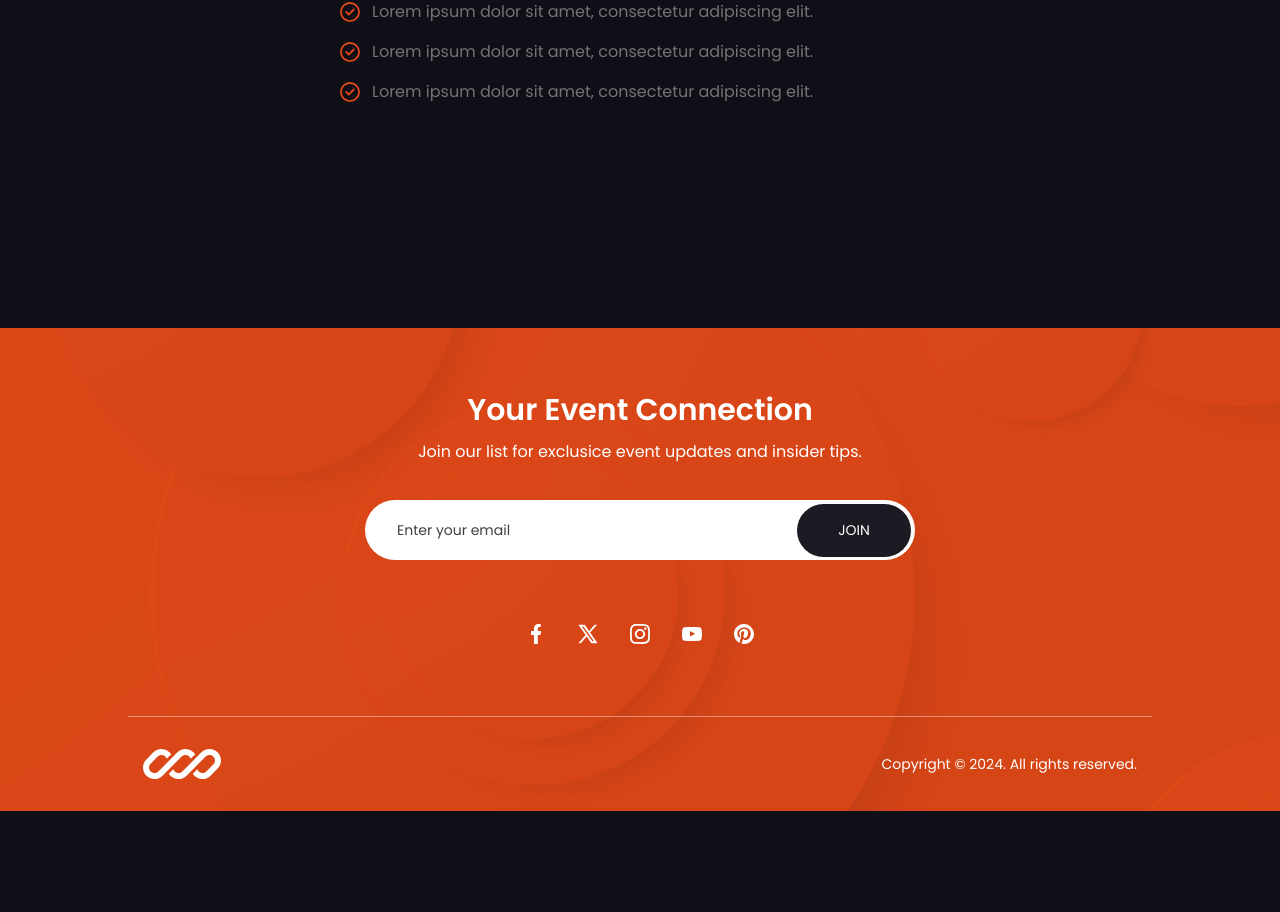
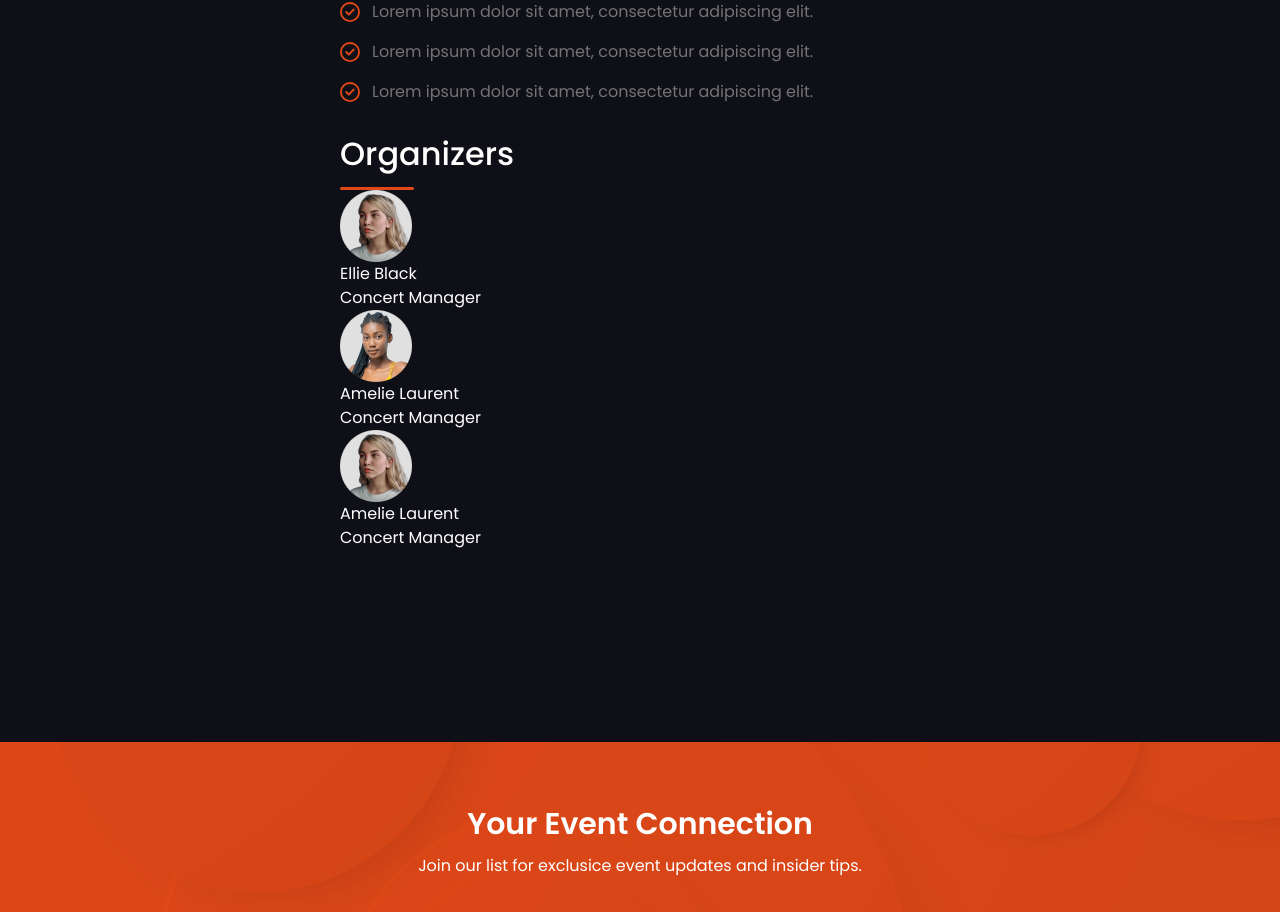
Before and after one commit to Jisap/next15-events, a Next.js app: page /event/1 in a window 1280 px wide. Shown: the part 1339-2251 px from the top of the page. Before the commit the page ends 2150 px from the top, so only its background shows below. Built offline with nearby package versions, Linux system fonts and the light colour scheme; data requests are answered from the project's data file.

Commit message:
Add Organizers component to display event organizers in EventDetails page

```diff
--- a/app/event/[id]/page.jsx
+++ b/app/event/[id]/page.jsx
@@ -5,6 +5,7 @@ import EventSchedule from '@/components/EventSchedule';
 import Timer from '@/components/Timer';
 import CustomSelect from '@/components/CustomSelect';
 import BuyTicket from '@/components/BuyTicket';
+import Organizers from '@/components/Organizers';
 
 const EventDetails = async ({ params }) => {
 
@@ -81,7 +82,7 @@ const EventDetails = async ({ params }) => {
             </div>
 
             <div className='w-full max-w-[460px]'>
-
+              <Organizers event={ event} />
             </div>
           </div>
         </div>
--- /dev/null
+++ b/components/Organizers.jsx
@@ -0,0 +1,45 @@
+"use client"
+
+import Image from 'next/image'
+import Link from 'next/link'
+
+
+
+const Organizers = ({ event }) => {
+
+
+  return (
+    <div>
+      <div>
+        <h3 className='h3 mb-4'>
+          Organizers
+        </h3>
+        <div className='w-[74px] h-[3px] bg-accent rounded-3xl'></div>
+      </div>
+      {event.organizers.map((organizer, index) => {
+        return (
+          <div key={index}>
+            <Image
+              src={organizer.img_avatar}
+              width={72}
+              height={72}
+              alt="organizer avatar"
+            />
+            <div>
+              <div>
+                <h4>
+                  {organizer.name}
+                </h4>
+                <p>
+                  {organizer.job}
+                </p>
+              </div>
+            </div>
+          </div>
+        )
+      })}
+    </div>
+  )
+}
+
+export default Organizers
```
